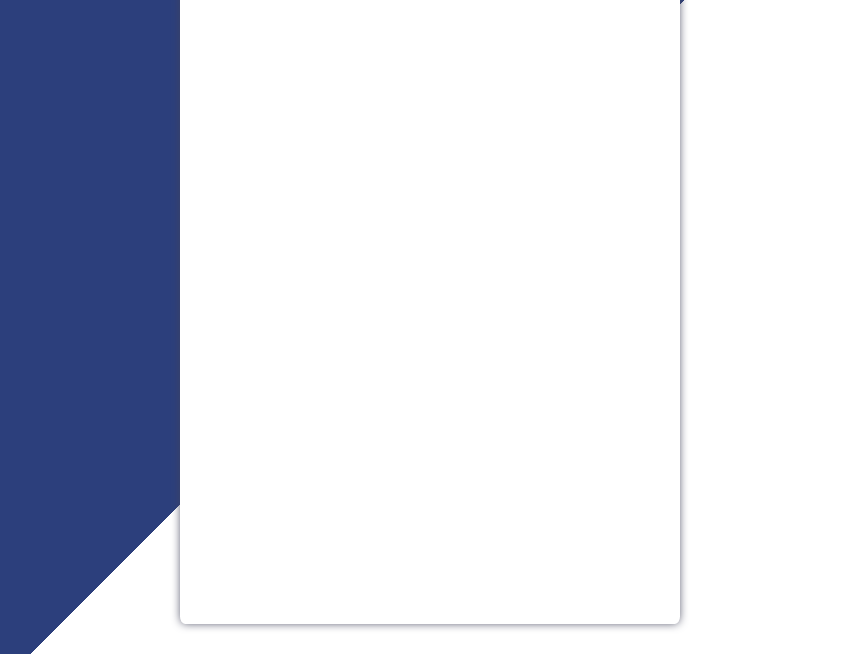
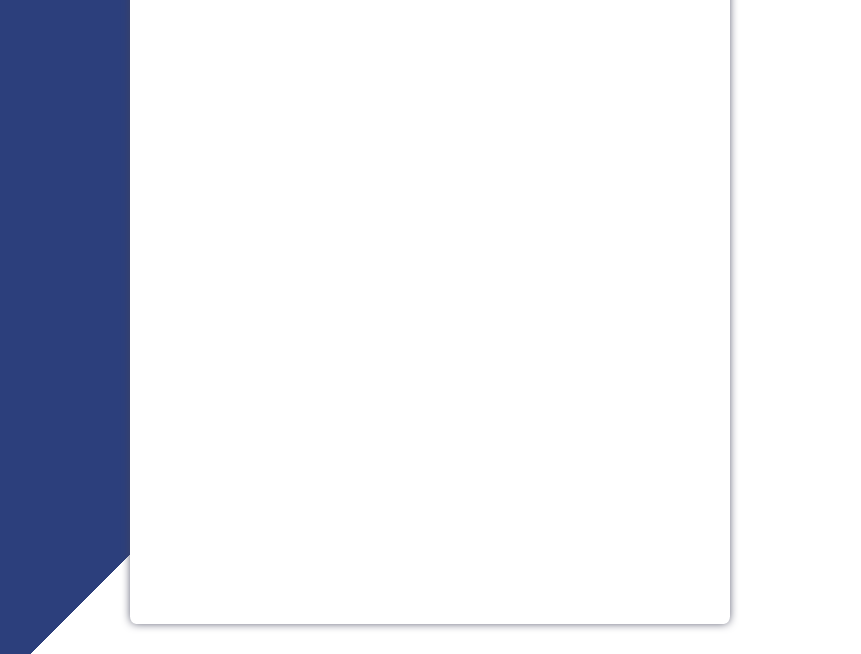
Before and after one commit to asgeev/e-doradca, a plain HTML site: page index.html in a window 1280 px wide. Shown: the part 146-800 px from the top of the page, without its empty margins (210-1071 px from the left). Drawn offline with nearby package versions, Linux system fonts and the light colour scheme.

Commit message:
Add some css to container

```diff
--- a/index.html
+++ b/index.html
@@ -24,6 +24,12 @@
                 <div id = "logo">
                     <img src="img/Logo_NFZ.svg">
                 </div>
+                <div id = "formContainer">
+
+
+
+
+                </div>
 
             </div>
 
--- a/stylesheet.css
+++ b/stylesheet.css
@@ -20,9 +20,13 @@ body {
 #container {
     display: flex;
     justify-content: center;
+    flex-direction:row;
+    align-items: flex-start;
     position: relative;
-    width: 500px;
+    width: 600px;
     height: 700px;
+    min-width: 500px;
+    min-height: 600px;
     z-index: 2;
     background: white;
     -webkit-box-shadow: 0px 0px 10px -1px rgba(66, 68, 90, 1);
```
